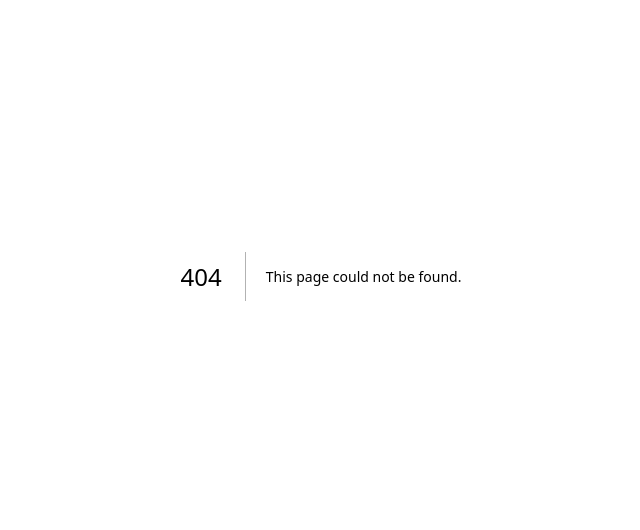
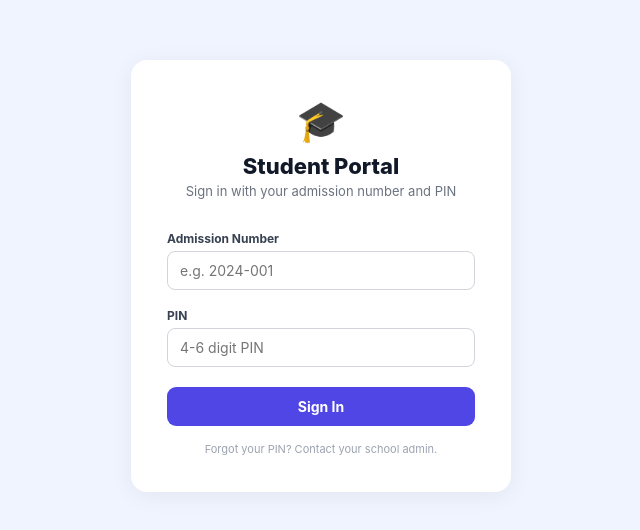
Before and after one commit to PranixQuick/School-OS, a Next.js app: page /student/login in a window 1280 px wide. Before the commit this address had no page. Shown: the part 124-654 px from the top of the page, without its empty margins (319-959 px from the left). Built offline with nearby package versions, Linux system fonts and the light colour scheme.

Commit message:
Batch 4D: app/student/login/page.tsx

```diff
--- /dev/null
+++ b/app/student/login/page.tsx
@@ -0,0 +1,86 @@
+'use client';
+// app/student/login/page.tsx
+// Batch 4D — Student login: admission number + PIN.
+
+import { useState } from 'react';
+import { useRouter } from 'next/navigation';
+
+export default function StudentLoginPage() {
+  const router = useRouter();
+  const [form, setForm] = useState({ admission_number: '', pin: '' });
+  const [loading, setLoading] = useState(false);
+  const [error, setError] = useState<string | null>(null);
+
+  async function handleLogin() {
+    if (!form.admission_number || !form.pin) { setError('Please enter your admission number and PIN'); return; }
+    setLoading(true); setError(null);
+    const res = await fetch('/api/student/login', {
+      method: 'POST', headers: { 'Content-Type': 'application/json' },
+      body: JSON.stringify({ admission_number: form.admission_number.trim(), pin: form.pin.trim() }),
+    });
+    const d = await res.json() as { redirectTo?: string; error?: string; name?: string };
+    if (res.ok) {
+      router.push(d.redirectTo ?? '/student');
+    } else {
+      setError(d.error ?? 'Login failed');
+    }
+    setLoading(false);
+  }
+
+  const inputStyle = { width: '100%', padding: '10px 12px', border: '1px solid #D1D5DB', borderRadius: 8, fontSize: 14, boxSizing: 'border-box' as const, outline: 'none', marginTop: 4 };
+
+  return (
+    <div style={{ minHeight: '100vh', background: '#F0F4FF', display: 'flex', alignItems: 'center', justifyContent: 'center', padding: 16 }}>
+      <div style={{ background: '#fff', borderRadius: 16, padding: 36, width: '100%', maxWidth: 380, boxShadow: '0 4px 24px #0000000f' }}>
+        <div style={{ textAlign: 'center', marginBottom: 28 }}>
+          <div style={{ fontSize: 40, marginBottom: 8 }}>🎓</div>
+          <div style={{ fontSize: 22, fontWeight: 800, color: '#111827' }}>Student Portal</div>
+          <div style={{ fontSize: 13, color: '#6B7280', marginTop: 4 }}>Sign in with your admission number and PIN</div>
+        </div>
+
+        <div style={{ display: 'flex', flexDirection: 'column', gap: 14 }}>
+          <div>
+            <label style={{ fontSize: 12, fontWeight: 700, color: '#374151' }}>Admission Number</label>
+            <input
+              value={form.admission_number}
+              onChange={e => setForm(f => ({ ...f, admission_number: e.target.value }))}
+              placeholder="e.g. 2024-001"
+              style={inputStyle}
+              autoComplete="username"
+            />
+          </div>
+          <div>
+            <label style={{ fontSize: 12, fontWeight: 700, color: '#374151' }}>PIN</label>
+            <input
+              type="password"
+              value={form.pin}
+              onChange={e => setForm(f => ({ ...f, pin: e.target.value }))}
+              placeholder="4-6 digit PIN"
+              maxLength={6}
+              style={inputStyle}
+              autoComplete="current-password"
+              onKeyDown={e => { if (e.key === 'Enter') void handleLogin(); }}
+            />
+          </div>
+        </div>
+
+        {error && (
+          <div style={{ marginTop: 12, padding: '8px 12px', background: '#FEF2F2', border: '1px solid #FECACA', borderRadius: 7, fontSize: 12, color: '#DC2626' }}>
+            {error}
+          </div>
+        )}
+
+        <button
+          onClick={() => void handleLogin()}
+          disabled={loading}
+          style={{ marginTop: 20, width: '100%', padding: '11px', background: loading ? '#9CA3AF' : '#4F46E5', color: '#fff', border: 'none', borderRadius: 9, fontSize: 14, fontWeight: 700, cursor: loading ? 'not-allowed' : 'pointer' }}>
+          {loading ? 'Signing in...' : 'Sign In'}
+        </button>
+
+        <div style={{ marginTop: 16, textAlign: 'center', fontSize: 11, color: '#9CA3AF' }}>
+          Forgot your PIN? Contact your school admin.
+        </div>
+      </div>
+    </div>
+  );
+}
```
